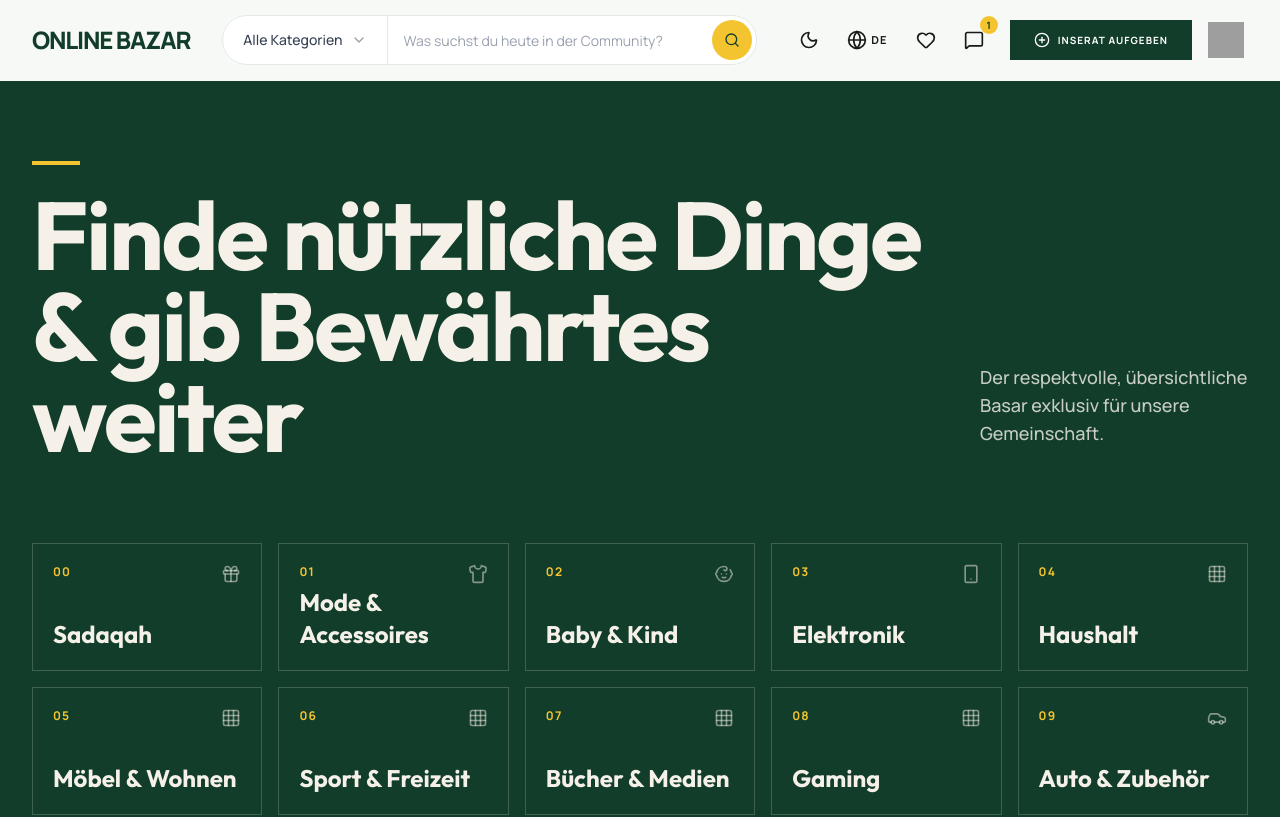
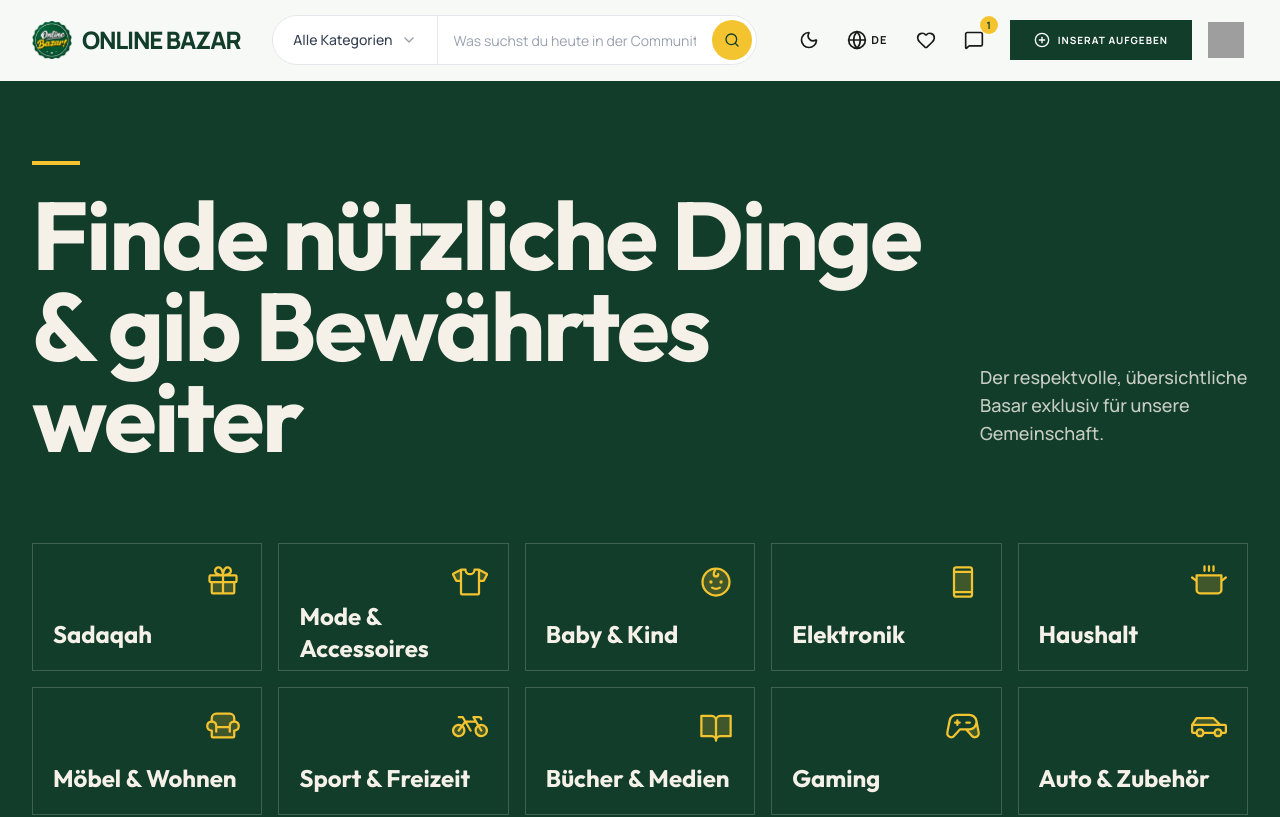
Before and after one commit to otac90/beHalal-bazar, a React (Vite) app: page / in a window 1280 px wide. Shown: the top 817 px of the page. Built offline with nearby package versions, Linux system fonts and the light colour scheme; grey boxes are pictures that could not be loaded.

Commit message:
Fix filters gallery icons and logos

```diff
--- a/package.json
+++ b/package.json
@@ -12,6 +12,7 @@
   },
   "dependencies": {
     "@google/genai": "^2.4.0",
+    "@phosphor-icons/react": "^2.1.10",
     "@tailwindcss/vite": "^4.1.14",
     "@vitejs/plugin-react": "^5.0.4",
     "lucide-react": "^0.546.0",
--- a/src/components/layout/Footer.tsx
+++ b/src/components/layout/Footer.tsx
@@ -18,9 +18,11 @@ export const Footer: React.FC = () => {
           {/* BRAND COL */}
           <div className="space-y-6">
             <div className="flex items-center gap-4">
-              <div className="w-8 h-8 bg-[#123D2A] text-[#F4C430] font-bold text-xl flex items-center justify-center rounded pt-0.5">
-                حلال
-              </div>
+              <img
+                src="/assets/Logo.png"
+                alt="BE HALAL Logo"
+                className="w-10 h-10 object-contain"
+              />
               <div className="flex flex-col">
                 <span className="font-serif font-bold text-2xl text-[#F5F1E8] uppercase">ONLINE BAZAR</span>
               </div>
--- a/src/components/layout/MarketplaceHeader.tsx
+++ b/src/components/layout/MarketplaceHeader.tsx
@@ -82,8 +82,13 @@ export const MarketplaceHeader: React.FC = () => {
           <div
             id="brand-logo-button"
             onClick={() => navigate('home')}
-            className="flex items-center gap-2 cursor-pointer group shrink-0"
+            className="flex items-center gap-2.5 cursor-pointer group shrink-0"
           >
+            <img
+              src="/assets/Logo.png"
+              alt="BE HALAL Logo"
+              className="w-9 h-9 md:w-10 md:h-10 object-contain"
+            />
             <span className="font-extrabold text-xl md:text-2xl tracking-tighter text-[#123D2A] dark:text-[#F4F1E8] leading-none uppercase">
               ONLINE BAZAR
             </span>
--- a/src/components/marketplace/FilterSidebar.tsx
+++ b/src/components/marketplace/FilterSidebar.tsx
@@ -154,7 +154,12 @@ export const FilterSidebar: React.FC<FilterProps> = ({
               'WANTED': t.typeWanted
             };
             return (
-              <label key={type} className="flex items-center gap-3 cursor-pointer group">
+              <button
+                key={type}
+                type="button"
+                onClick={() => setSelectedType(type as ListingType | 'ALL')}
+                className="flex items-center gap-3 cursor-pointer group text-left"
+              >
                 <div className={`w-4 h-4 rounded-full border flex items-center justify-center transition-colors ${
                   isSelected ? 'border-[#123D2A] dark:border-white' : 'border-gray-400 group-hover:border-gray-600'
                 }`}>
@@ -163,7 +168,7 @@ export const FilterSidebar: React.FC<FilterProps> = ({
                 <span className={`text-sm ${isSelected ? 'font-bold text-[#123D2A] dark:text-white' : 'font-medium text-gray-600 dark:text-gray-400 group-hover:text-gray-900 dark:group-hover:text-white'}`}>
                   {labels[type as keyof typeof labels]}
                 </span>
-              </label>
+              </button>
             )
           })}
         </div>
@@ -261,7 +266,11 @@ export const FilterSidebar: React.FC<FilterProps> = ({
           />
         </div>
 
-        <label className="flex items-center gap-3 pt-4 cursor-pointer group">
+        <button
+          type="button"
+          onClick={() => setOnlyFree(!onlyFree)}
+          className="flex items-center gap-3 pt-4 cursor-pointer group text-left"
+        >
           <div className={`w-4 h-4 rounded-sm border flex items-center justify-center transition-colors ${
             onlyFree ? 'bg-[#123D2A] border-[#123D2A] dark:bg-[#F4C430] dark:border-[#F4C430]' : 'border-gray-400 group-hover:border-gray-600'
           }`}>
@@ -270,7 +279,7 @@ export const FilterSidebar: React.FC<FilterProps> = ({
           <span className={`text-sm ${onlyFree ? 'font-bold text-[#123D2A] dark:text-white' : 'font-medium text-gray-600 dark:text-gray-400'}`}>
             {t.onlyFree}
           </span>
-        </label>
+        </button>
       </div>
 
       {/* STANDORT / ORT */}
--- a/src/components/marketplace/ListingDetailView.tsx
+++ b/src/components/marketplace/ListingDetailView.tsx
@@ -172,7 +172,19 @@ export const ListingDetailView: React.FC = () => {
 
             {/* IMAGE GALLERY */}
             <div className="space-y-4">
-              <div className="w-full relative aspect-video bg-[#F5F1E8] dark:bg-[#111511] overflow-hidden border border-[#123D2A]/10 dark:border-white/10 group">
+              <div
+                role="button"
+                tabIndex={0}
+                onClick={() => setIsFullscreen(true)}
+                onKeyDown={(e) => {
+                  if (e.key === 'Enter' || e.key === ' ') {
+                    e.preventDefault();
+                    setIsFullscreen(true);
+                  }
+                }}
+                className="w-full relative aspect-video bg-[#F5F1E8] dark:bg-[#111511] overflow-hidden border border-[#123D2A]/10 dark:border-white/10 group cursor-zoom-in"
+                aria-label="Bild in Vollbildansicht öffnen"
+              >
                 <img
                   src={images[activeImageIndex]?.url}
                   alt={listing.title}
@@ -181,13 +193,19 @@ export const ListingDetailView: React.FC = () => {
                 {images.length > 1 && (
                   <div className="absolute inset-0 flex items-center justify-between p-4 opacity-0 group-hover:opacity-100 transition-opacity">
                     <button
-                      onClick={() => setActiveImageIndex((prev) => (prev === 0 ? images.length - 1 : prev - 1))}
+                      onClick={(e) => {
+                        e.stopPropagation();
+                        setActiveImageIndex((prev) => (prev === 0 ? images.length - 1 : prev - 1));
+                      }}
                       className="p-3 bg-[#123D2A] text-[#F4C430] hover:bg-[#F4C430] hover:text-[#123D2A] transition-colors"
                     >
                       <ChevronLeft className="w-6 h-6" />
                     </button>
                     <button
-                      onClick={() => setActiveImageIndex((prev) => (prev === images.length - 1 ? 0 : prev + 1))}
+                      onClick={(e) => {
+                        e.stopPropagation();
+                        setActiveImageIndex((prev) => (prev === images.length - 1 ? 0 : prev + 1));
+                      }}
                       className="p-3 bg-[#123D2A] text-[#F4C430] hover:bg-[#F4C430] hover:text-[#123D2A] transition-colors"
                     >
                       <ChevronRight className="w-6 h-6" />
--- a/src/pages/HomePage.tsx
+++ b/src/pages/HomePage.tsx
@@ -1,8 +1,22 @@
 import React, { useState, useMemo } from 'react';
 import {
-  Search, SlidersHorizontal, ArrowRight, X, Gift,
-  Car, Smartphone, Sofa, Shirt, Baby, Grid, Briefcase, Book, Heart, Package, Home
+  SlidersHorizontal, X
 } from 'lucide-react';
+import {
+  Armchair,
+  Baby,
+  Bicycle,
+  BookOpen,
+  CarProfile,
+  CookingPot,
+  DeviceMobile,
+  DotsThreeOutline,
+  GameController,
+  Gift,
+  TShirt,
+  Toolbox,
+  type Icon,
+} from '@phosphor-icons/react';
 import { useApp } from '../context/AppContext';
 import { storage } from '../services/storage';
 import { ListingType, ListingCondition, DeliveryType } from '../types';
@@ -10,18 +24,23 @@ import { ListingGrid, SortOption } from '../components/marketplace/ListingGrid';
 import { FilterSidebar } from '../components/marketplace/FilterSidebar';
 
 
-const CategoryIcon = ({ iconName, className }: { iconName: string, className: string }) => {
-  switch (iconName) {
-    case 'Car': return <Car className={className} />;
-    case 'Smartphone': return <Smartphone className={className} />;
-    case 'Sofa': return <Sofa className={className} />;
-    case 'Shirt': return <Shirt className={className} />;
-    case 'Baby': return <Baby className={className} />;
-    case 'Briefcase': return <Briefcase className={className} />;
-    case 'Book': return <Book className={className} />;
-    case 'Home': return <Home className={className} />;
-    default: return <Grid className={className} />;
-  }
+const CATEGORY_ICONS: Record<string, Icon> = {
+  'fashion-accessories': TShirt,
+  'baby-kids': Baby,
+  electronics: DeviceMobile,
+  household: CookingPot,
+  'furniture-living': Armchair,
+  'sports-leisure': Bicycle,
+  'books-media': BookOpen,
+  gaming: GameController,
+  'auto-accessories': CarProfile,
+  'garden-tools': Toolbox,
+  other: DotsThreeOutline,
+};
+
+const CategoryIcon = ({ categoryId, className }: { categoryId: string, className: string }) => {
+  const IconComponent = CATEGORY_ICONS[categoryId] ?? DotsThreeOutline;
+  return <IconComponent className={className} weight="duotone" />;
 };
 
 export const HomePage: React.FC = () => {
@@ -155,9 +174,8 @@ export const HomePage: React.FC = () => {
               }`}
             >
 
-              <div className="flex justify-between items-start w-full">
-                <span className={`text-[10px] sm:text-xs font-bold tracking-widest uppercase ${(!selectedCategory && selectedType === 'FREE') ? 'text-[#123D2A]/70' : 'text-[#F4C430]'}`}>00</span>
-                <Gift className={`w-5 h-5 ${(!selectedCategory && selectedType === 'FREE') ? 'text-[#123D2A]' : 'text-[#F5F1E8]/50 group-hover:text-[#F4C430]'}`} />
+              <div className="flex justify-end items-start w-full">
+                <Gift className={`w-8 h-8 sm:w-9 sm:h-9 ${(!selectedCategory && selectedType === 'FREE') ? 'text-[#123D2A]' : 'text-[#F4C430]'}`} weight="duotone" />
               </div>
 
               <span className="text-xl sm:text-2xl font-serif font-bold">
@@ -178,11 +196,8 @@ export const HomePage: React.FC = () => {
                   }`}
                 >
 
-                  <div className="flex justify-between items-start w-full">
-                    <span className={`text-[10px] sm:text-xs font-bold tracking-widest uppercase ${isActive ? 'text-[#123D2A]/70' : 'text-[#F4C430]'}`}>
-                      {String(idx + 1).padStart(2, '0')}
-                    </span>
-                    <CategoryIcon iconName={c.icon} className={`w-5 h-5 ${isActive ? 'text-[#123D2A]' : 'text-[#F5F1E8]/50 group-hover:text-[#F4C430]'}`} />
+                  <div className="flex justify-end items-start w-full">
+                    <CategoryIcon categoryId={c.id} className={`w-8 h-8 sm:w-9 sm:h-9 ${isActive ? 'text-[#123D2A]' : 'text-[#F4C430]'}`} />
                   </div>
 
                   <span className="text-xl sm:text-2xl font-serif font-bold">
```
Also changed, not shown: 1 other file (tests, documents, lock files or other folders).
